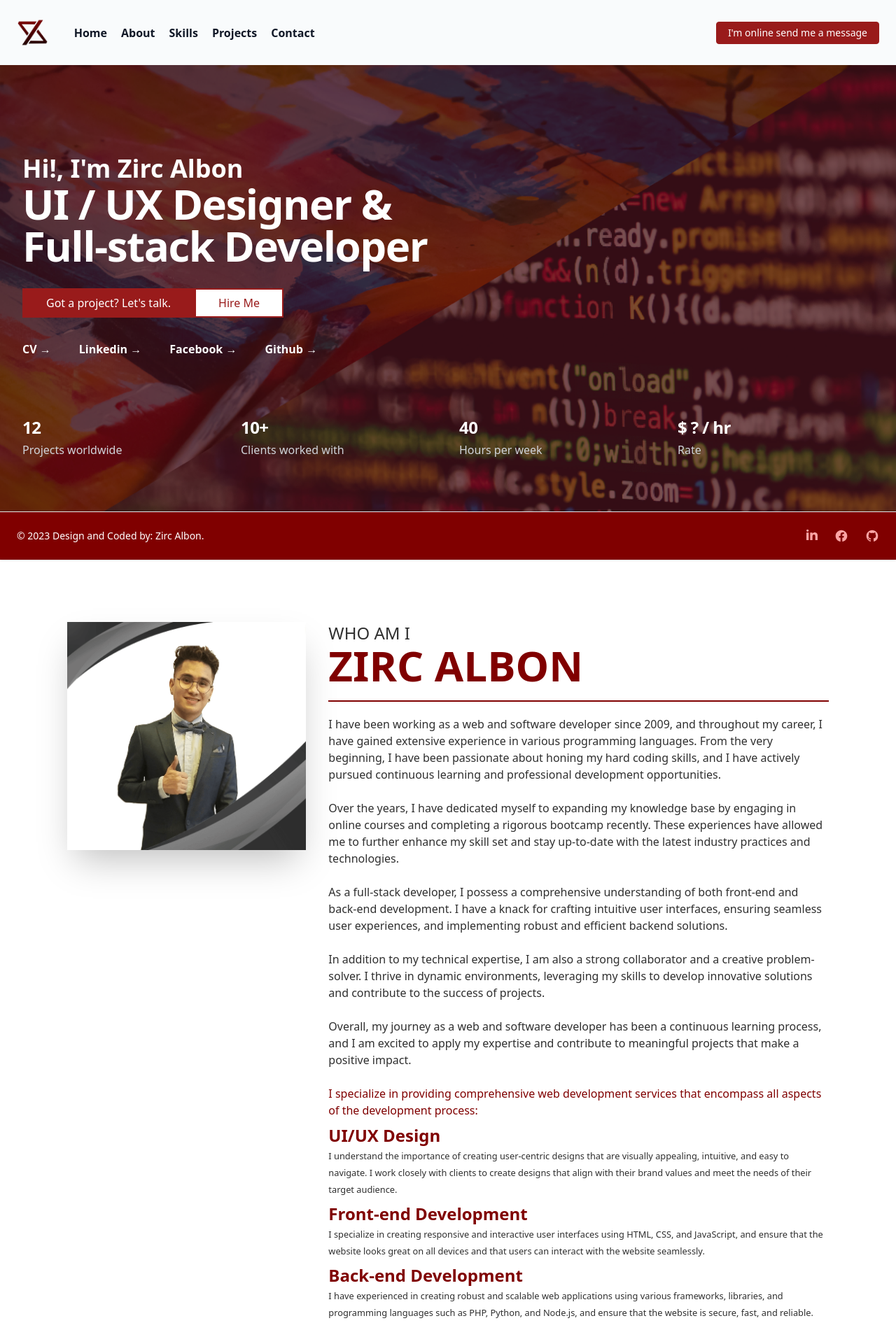
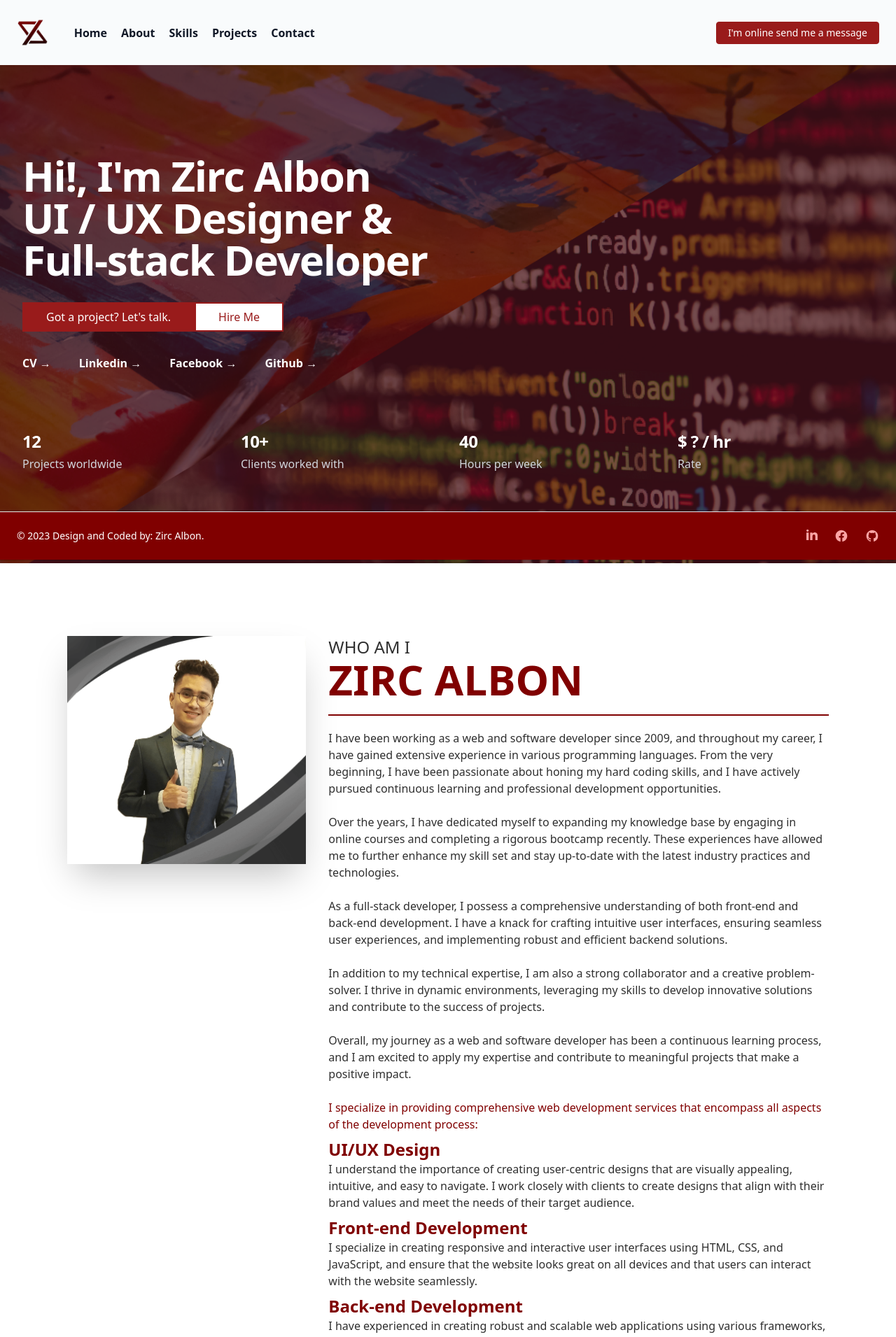
Before and after one commit to zirc31/ZircDevPortfolio, a React (Create React App) app: page / in a window 1280 px wide. Shown: the top 1911 px of the page at 70% size. Built offline with nearby package versions, Linux system fonts and the light colour scheme; no server answers.

Commit message:
Feat: update about page

```diff
--- a/src/components/About.js
+++ b/src/components/About.js
@@ -28,15 +28,15 @@ const About = () => {
                     <p className='z-cl-primary'>I specialize in providing comprehensive web development services that encompass all aspects of the development process:</p>
                     <h1 className='text-2xl font-bold mt-2 z-cl-primary'>UI/UX Design</h1>
                     <p>
-                        <small>I understand the importance of creating user-centric designs that are visually appealing, intuitive, and easy to navigate. I work closely with clients to create designs that align with their brand values and meet the needs of their target audience.</small>
+                        I understand the importance of creating user-centric designs that are visually appealing, intuitive, and easy to navigate. I work closely with clients to create designs that align with their brand values and meet the needs of their target audience.
                     </p>
                     <h1 className='text-2xl font-bold mt-2 z-cl-primary'>Front-end Development</h1>
                     <p>
-                        <small>I specialize in creating responsive and interactive user interfaces using HTML, CSS, and JavaScript, and ensure that the website looks great on all devices and that users can interact with the website seamlessly.</small>
+                        I specialize in creating responsive and interactive user interfaces using HTML, CSS, and JavaScript, and ensure that the website looks great on all devices and that users can interact with the website seamlessly.
                     </p>
                     <h1 className='text-2xl font-bold mt-2 z-cl-primary'>Back-end Development</h1>
                     <p>
-                        <small>I have experienced in creating robust and scalable web applications using various frameworks, libraries, and programming languages such as PHP, Python, and Node.js, and ensure that the website is secure, fast, and reliable.</small>
+                        I have experienced in creating robust and scalable web applications using various frameworks, libraries, and programming languages such as PHP, Python, and Node.js, and ensure that the website is secure, fast, and reliable.
                     </p>
                 </div>
             </div>
--- a/src/components/Footer.js
+++ b/src/components/Footer.js
@@ -18,8 +18,11 @@ const Footer = () => {
                     <span className="sr-only">GitHub account</span>
                 </a>
             </div>
-            <span className="text-sm text-white sm:text-center dark:text-white">© 2023 Design and Coded by: <a href="https://www.facebook.com/zircitsolutions" className="hover:underline">Zirc Albon</a>.
-            </span>
+            <div className="flex mt-4 space-x-6 sm:justify-center md:mt-0">
+                <span className="text-sm text-white sm:text-center dark:text-white">© 2023 Design and Coded by: <a href="https://www.facebook.com/zircitsolutions" className="hover:underline">Zirc Albon</a>.
+                </span>
+            </div>
+
         </footer>
     </>
   )
--- a/src/pages/FrontPage.js
+++ b/src/pages/FrontPage.js
@@ -40,8 +40,9 @@ const FrontPage = () => {
             </div>
             <div className="mx-auto max-w-7xl px-6 lg:px-8">
                 <div className="mx-auto max-w-7xl lg:mx-0">
-                    <h2 className="text-2xl font-extrabold text-white sm:text-4xl">Hi!, I'm Zirc Albon</h2>
+                    {/* <h2 className="text-2xl font-extrabold text-white sm:text-4xl">Hi!, I'm Zirc Albon</h2> */}
                     <h2 className="text-4xl font-bold tracking-tight text-white sm:text-6xl">
+                        Hi!, I'm Zirc Albon<br />
                         UI / UX Designer &<br />
                         Full-stack Developer
                     </h2>
```
